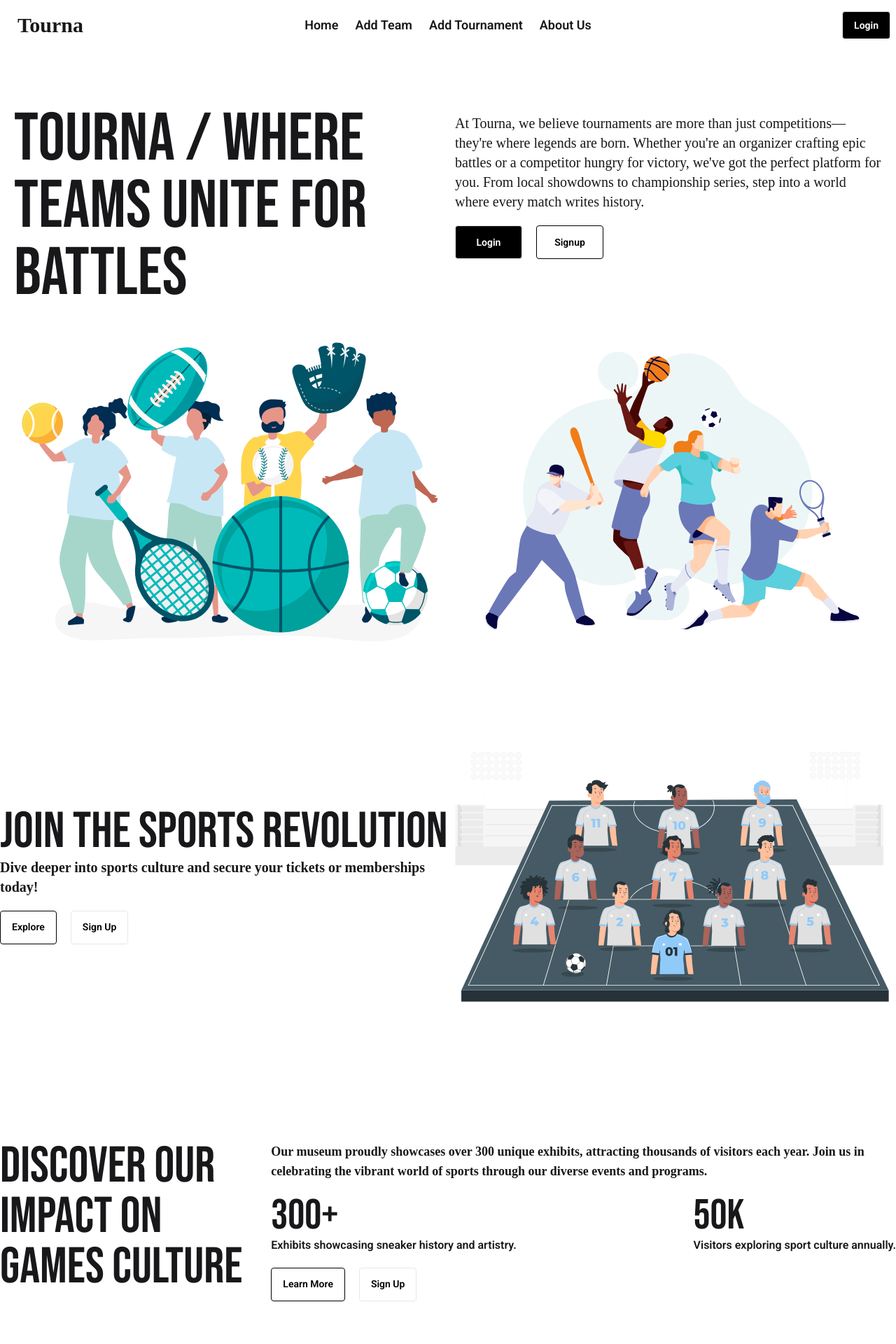
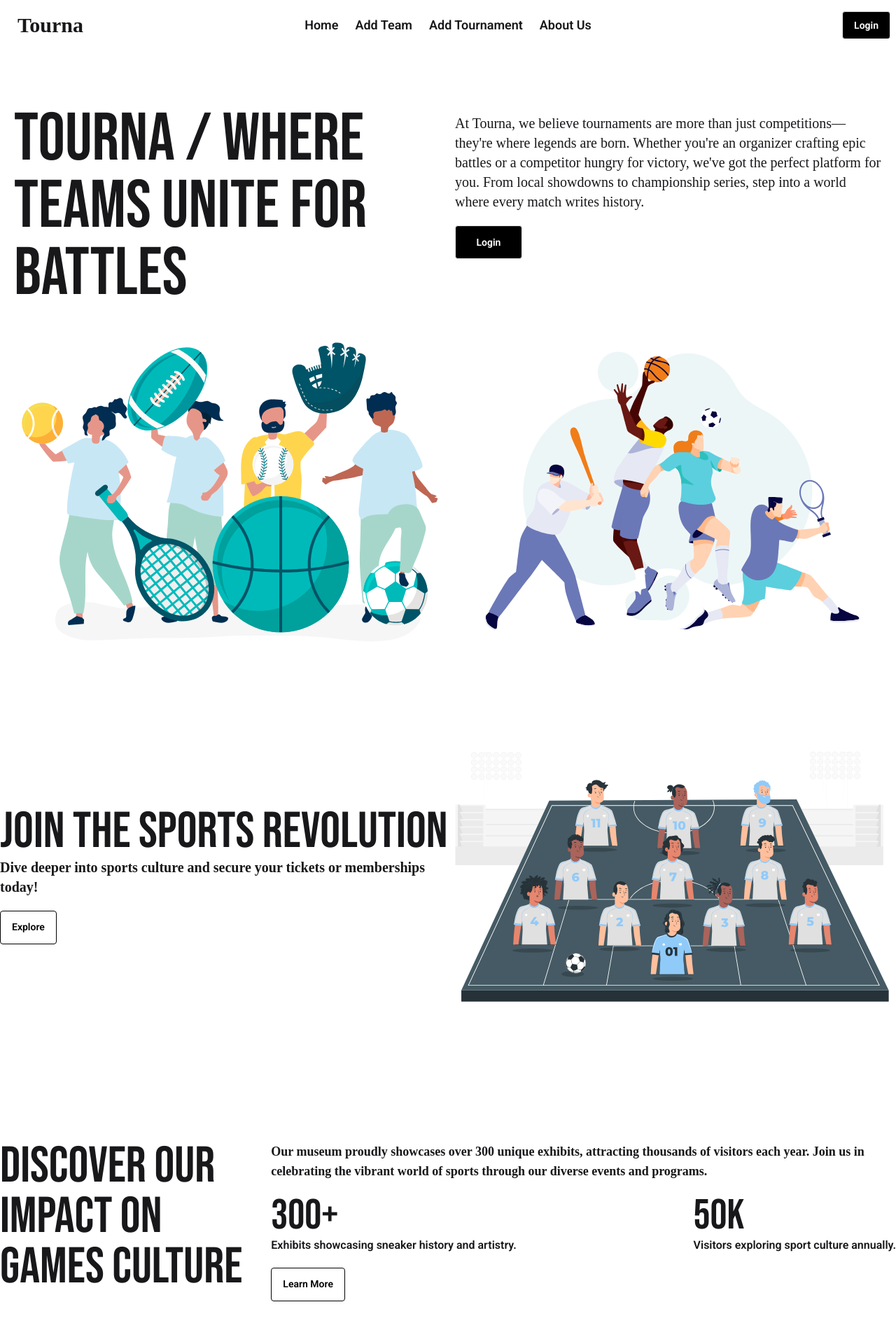
Before and after one commit to ii-shimul/project-tourna, a React (Vite) app: page / in a window 1280 px wide. Shown: the top 1920 px of the page at 70% size. Built offline with nearby package versions, Linux system fonts and the light colour scheme; a web font is replaced by a local one.

Commit message:
removed signup button

```diff
--- a/src/pages/Home/Banner.jsx
+++ b/src/pages/Home/Banner.jsx
@@ -1,8 +1,11 @@
-import { Link } from 'react-router-dom';
-import banner from '../../assets/banner.svg';
-import banner2 from '../../assets/banner2.svg';
+import { Link } from "react-router-dom";
+import banner from "../../assets/banner.svg";
+import banner2 from "../../assets/banner2.svg";
+import { useContext } from "react";
+import AuthContext from "../../contexts/AuthContext";
 
 const Banner = () => {
+  const { user } = useContext(AuthContext);
   return (
     <div>
       {/* Header Section */}
@@ -22,12 +25,21 @@ const Banner = () => {
             history.
           </p>
 
-					<Link to={"/login"} className="btn bg-black text-white mt-5 roboto w-24 h-12">
+          {!user ? (
+            <Link
+              to={"/login"}
+              className="btn bg-black text-white mt-5 roboto w-24 h-12"
+            >
               Login
             </Link>
-					<Link to={"/signup"} className="btn bg-white text-black border-black ml-5 mt-5 roboto w-24 h-12">
-						Signup
+          ) : (
+            <Link
+              to={""}
+              className="btn bg-white text-black border-black mt-5 roboto w-24 h-12"
+            >
+              Explore
             </Link>
+          )}
         </div>
       </div>
 
--- a/src/pages/Home/Discover.jsx
+++ b/src/pages/Home/Discover.jsx
@@ -32,9 +32,6 @@ const Discover = () => {
 					<button className="btn bg-white text-black border-black mt-5 roboto  h-12">
 						Learn More
 					</button>
-					<button className="btn bg-white text-black  ml-5 mt-5 roboto  h-12">
-						Sign Up
-					</button>
 				</div>
 			</div>
 			<div className="lg:mt-20 lg:mb-20 lg:p-0 p-5">
--- a/src/pages/Home/Join.jsx
+++ b/src/pages/Home/Join.jsx
@@ -13,9 +13,6 @@ const Join = () => {
 				<button className="btn bg-white text-black border-black mt-5 roboto  h-12">
 					Explore
 				</button>
-				<button className="btn bg-white text-black  ml-5 mt-5 roboto  h-12">
-					Sign Up
-				</button>
 			</div>
 			<img
 				className="lg:w-1/2 lg:mt-0 mt-5 lg:h-[600px]"
```
Lines whose indentation alone changed are shown as unchanged.
